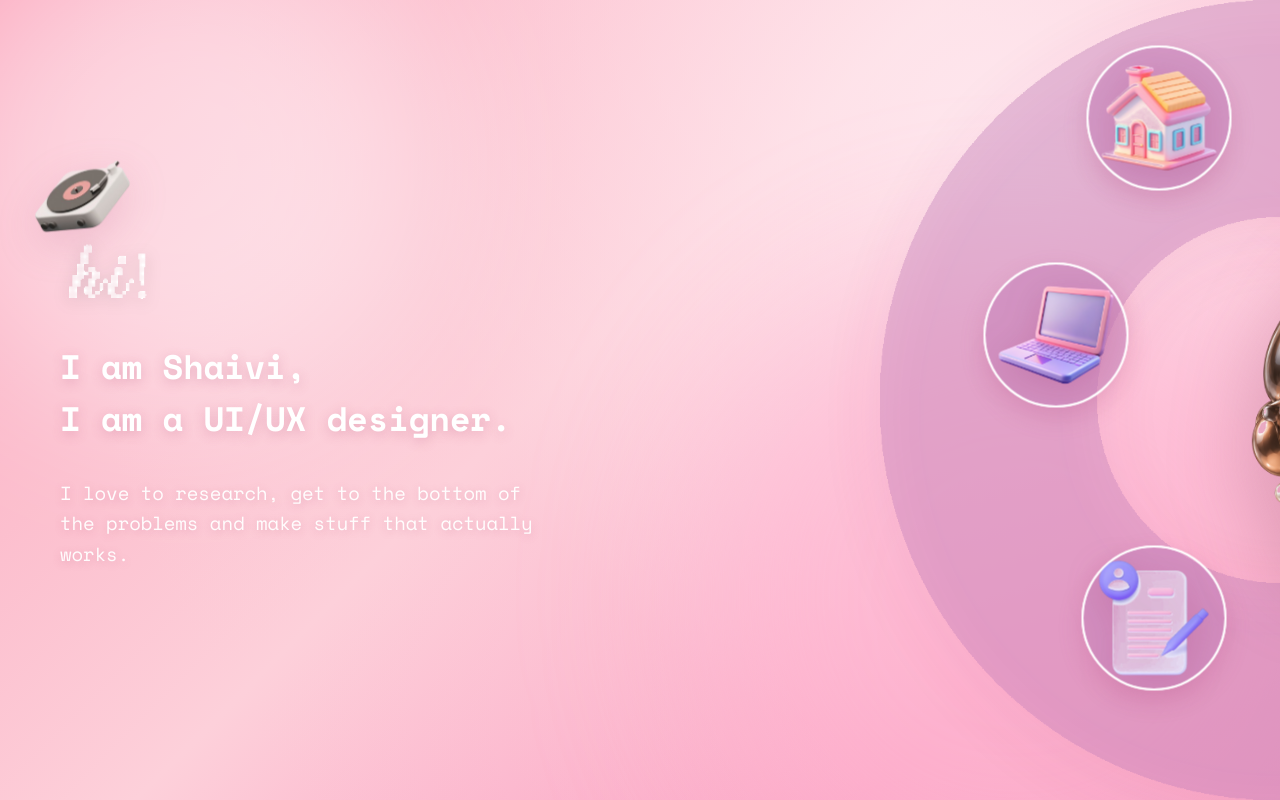
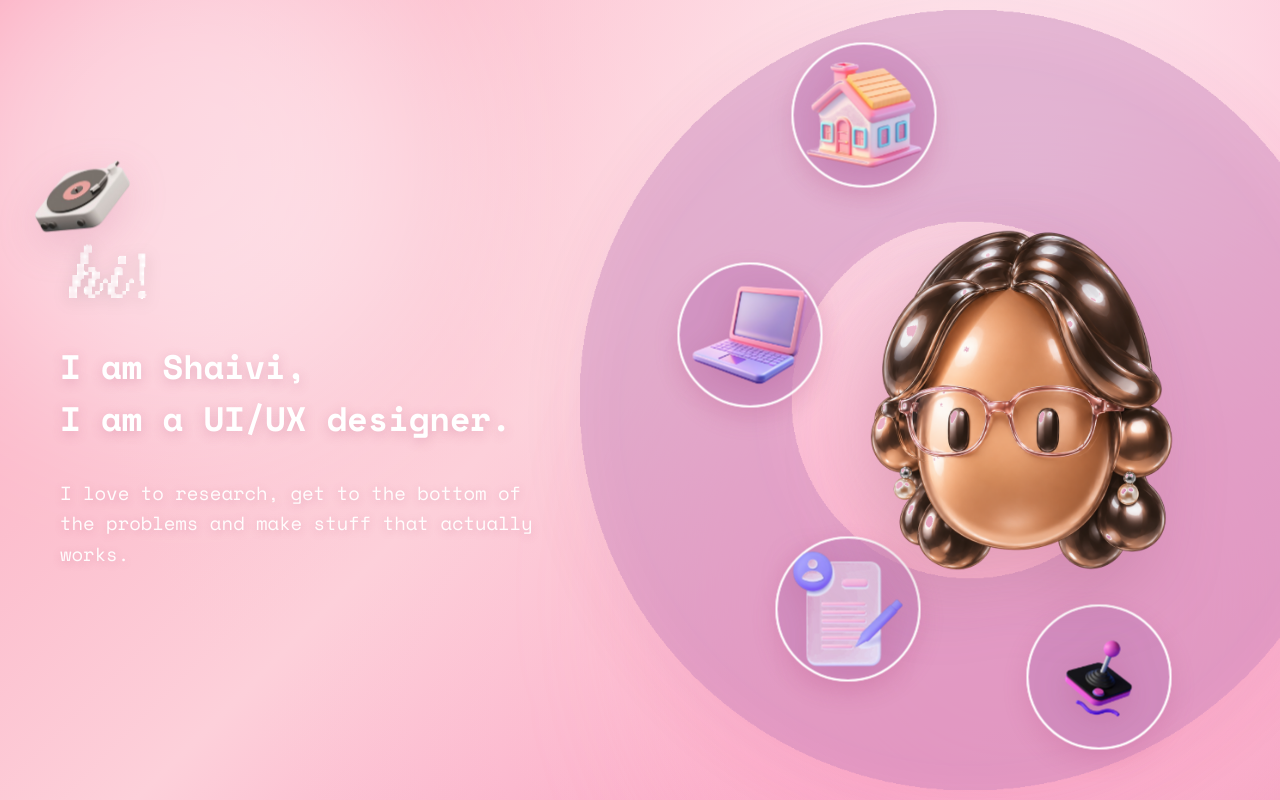
Before and after one commit to vivi0511-ship-it/shaivi-portfolio, a React (Vite) app: page / in a window 1280 px wide. Built offline with nearby package versions, Linux system fonts and the light colour scheme; a web font is replaced by a local one.

Commit message:
Position 3D avatar head in the right center of the viewport framed by translucent ring

```diff
--- a/src/components/HomeHero.css
+++ b/src/components/HomeHero.css
@@ -246,9 +246,9 @@
 
 .radial-wrapper {
   position: relative;
-  width: 780px;
-  height: 780px;
-  margin-right: -440px;
+  width: 760px;
+  height: 760px;
+  margin-right: -120px;
   display: flex;
   align-items: center;
   justify-content: center;
@@ -257,8 +257,8 @@
 /* Translucent Donut Ring Background */
 .radial-ring-wrapper {
   position: absolute;
-  width: 800px;
-  height: 800px;
+  width: 780px;
+  height: 780px;
   pointer-events: none;
   z-index: 10;
   display: flex;
@@ -285,8 +285,8 @@
   z-index: 35;
   width: 440px;
   height: 460px;
-  left: 65%;
-  top: 50.5%;
+  left: 56%;
+  top: 50%;
   transform: translate(-50%, -50%);
   display: flex;
   align-items: center;
--- a/src/components/HomeHero.jsx
+++ b/src/components/HomeHero.jsx
@@ -12,7 +12,7 @@ function HomeHero() {
       title: 'HOME',
       path: '/',
       img: '/assets/pod_house_trans.png',
-      style: { top: '13.8%', left: '34.5%', transform: 'translate(-50%, -50%)' },
+      style: { top: '12.5%', left: '36%', transform: 'translate(-50%, -50%)' },
       bannerClip: 'polygon(0% 0%, 64% 0%, 71% 33%, 0% 46%)',
       textPos: { top: '10%', left: '8%', transform: 'rotate(-3deg)' }
     },
@@ -21,7 +21,7 @@ function HomeHero() {
       title: 'WORK',
       path: '/work',
       img: '/assets/pod_laptop_trans.png',
-      style: { top: '41.7%', left: '21.3%', transform: 'translate(-50%, -50%)' },
+      style: { top: '41.5%', left: '21%', transform: 'translate(-50%, -50%)' },
       bannerClip: 'polygon(0% 20%, 57% 38%, 62% 62%, 0% 82%)',
       textPos: { top: '38%', left: '7%', transform: 'rotate(-4deg)' }
     },
@@ -30,7 +30,7 @@ function HomeHero() {
       title: 'RESUME',
       path: '/about',
       img: '/assets/pod_resume_trans.png',
-      style: { top: '77.9%', left: '33.8%', transform: 'translate(-50%, -50%)' },
+      style: { top: '77.5%', left: '34%', transform: 'translate(-50%, -50%)' },
       bannerClip: 'polygon(0% 36%, 68% 66%, 52% 100%, 0% 100%)',
       textPos: { top: '54%', left: '9%', transform: 'rotate(-3deg)' }
     },
@@ -39,7 +39,7 @@ function HomeHero() {
       title: 'HOBBIES',
       path: '/contact',
       img: '/assets/pod_console_trans.png',
-      style: { top: '85.3%', left: '66.5%', transform: 'translate(-50%, -50%)' },
+      style: { top: '86.5%', left: '67%', transform: 'translate(-50%, -50%)' },
       bannerClip: 'polygon(0% 36%, 86% 68%, 76% 100%, 0% 100%)',
       textPos: { top: '52%', left: '9%', transform: 'rotate(-4deg)' }
     },
```
